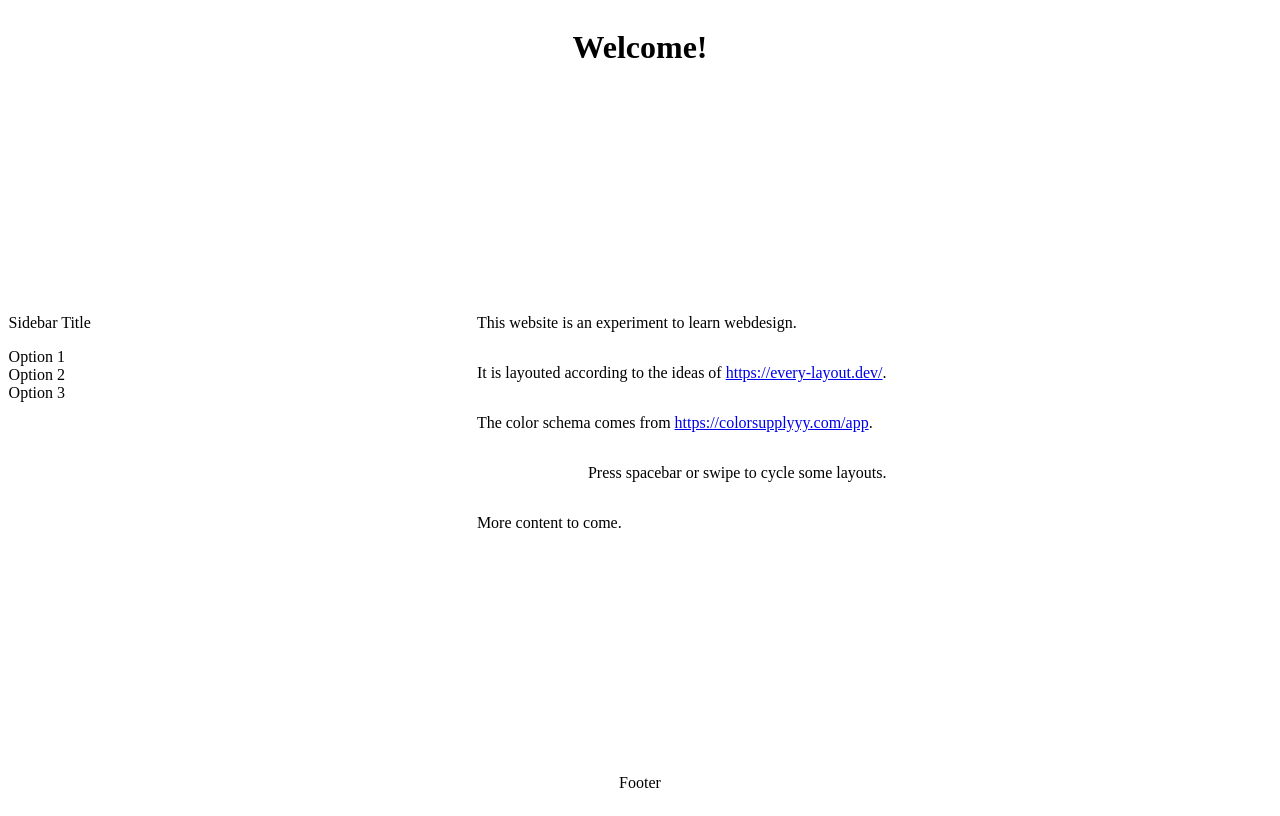
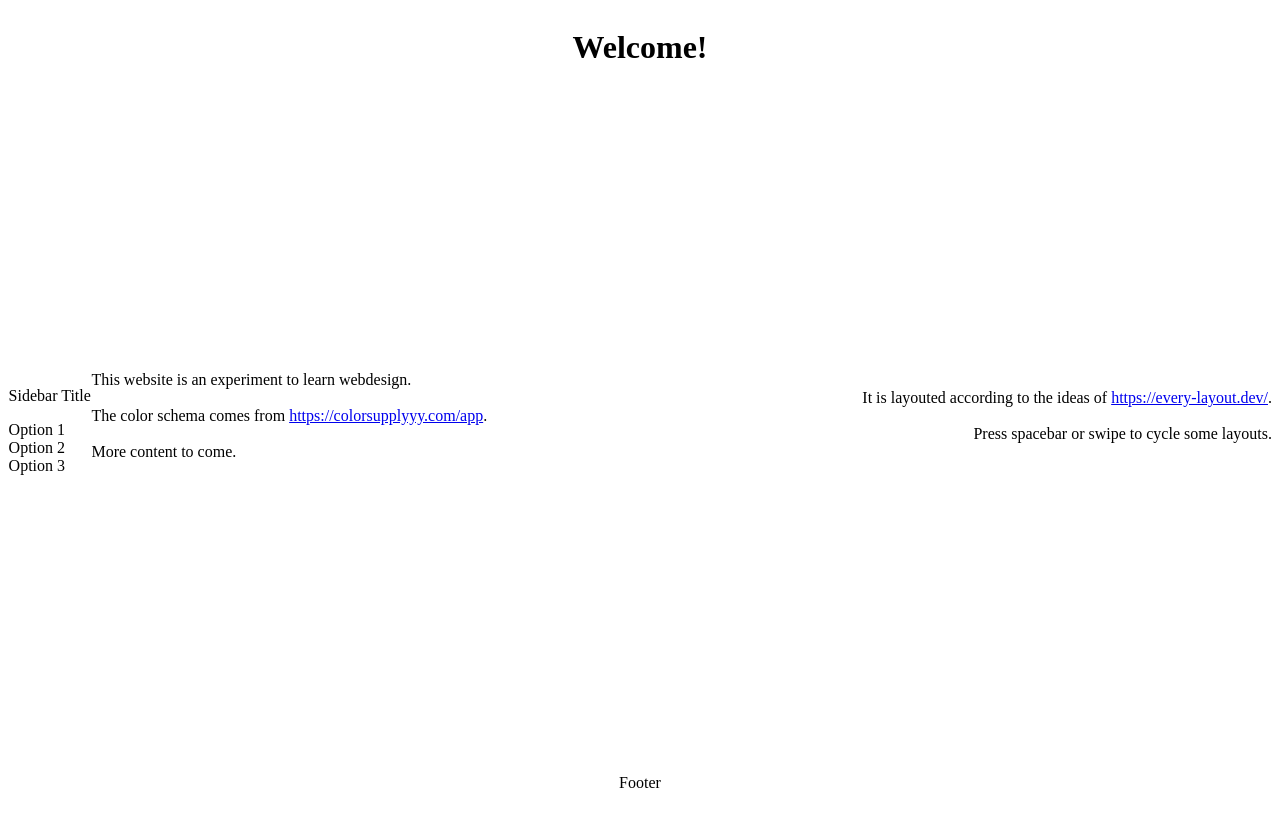
Before and after one commit to SilvanCodes/svelte-layout-components, a Svelte app: page / in a window 1280 px wide. Built offline with nearby package versions, Linux system fonts and the light colour scheme; the HTML template or start-up script is replaced by a standard one.

Commit message:
Fix Cluster component and rebuild Alternate component with Cluster component

```diff
--- a/src/Alternate.svelte
+++ b/src/Alternate.svelte
@@ -1,24 +1,27 @@
 <script>
+    import Box from './layout/Box.svelte';
     import Stack from './layout/Stack.svelte';
-    import Bracket from './layout/Bracket.svelte';
+    import Cluster from './layout/Cluster.svelte';
 
     export let statements = ["Hello", "World!"];
 </script>
 
-<Bracket padding="--s2">
-    <div slot="center">
+<Box padding="--s2">
         <Stack>
             {#each statements as statement, i}
                 {#if i%2 == 0}
-                    <Bracket padding="--zero">
-                        <p slot="left">{@html statement}</p>
-                    </Bracket>
+                    <Cluster space="--s3" justify="flex-start">
+                        <div>
+                            <p>{@html statement}</p>
+                        </div>
+                    </Cluster>
                 {:else}
-                    <Bracket padding="--zero">
-                        <p slot="right">{@html statement}</p>
-                    </Bracket>
+                    <Cluster space="--s3" justify="flex-end">
+                        <div>
+                            <p>{@html statement}</p>
+                        </div>
+                    </Cluster>
                 {/if}
             {/each}
         </Stack>
-    </div>
-</Bracket>
+</Box>
--- a/src/SampleConfiguration_001.svelte
+++ b/src/SampleConfiguration_001.svelte
@@ -17,7 +17,7 @@
 		</Bracket>
 	</div>
 	<div slot="center">
-		<Sidebar>
+		<Sidebar contentMin="70%">
 			<div slot="sidebar">
 				<Bracket padding="--s-1">
 					<div slot="center">
--- a/src/layout/Cluster.svelte
+++ b/src/layout/Cluster.svelte
@@ -5,7 +5,7 @@
     export let align = 'center';
     export let space = '--s0';
 
-    const id = space;
+    const id = justify + align + space;
 
     onMount(() => {
         document.querySelectorAll(`.cluster${id} > *`).forEach(e => {
```
